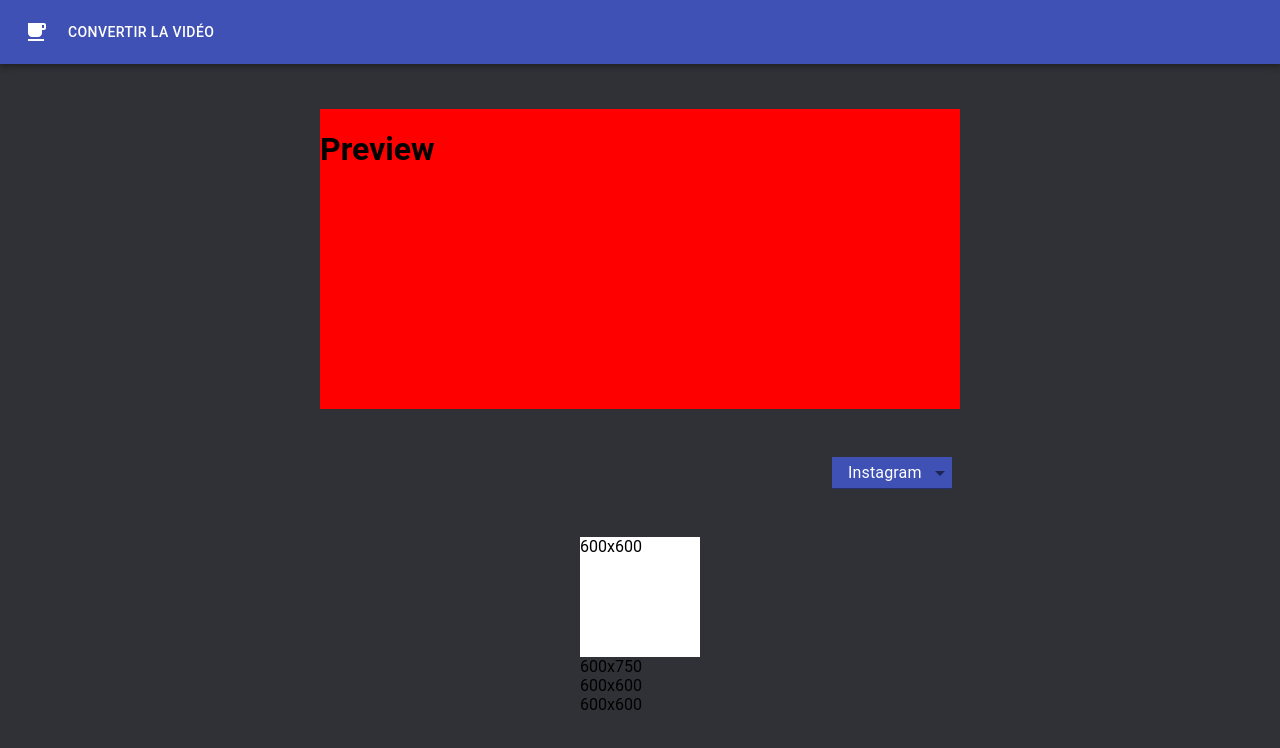
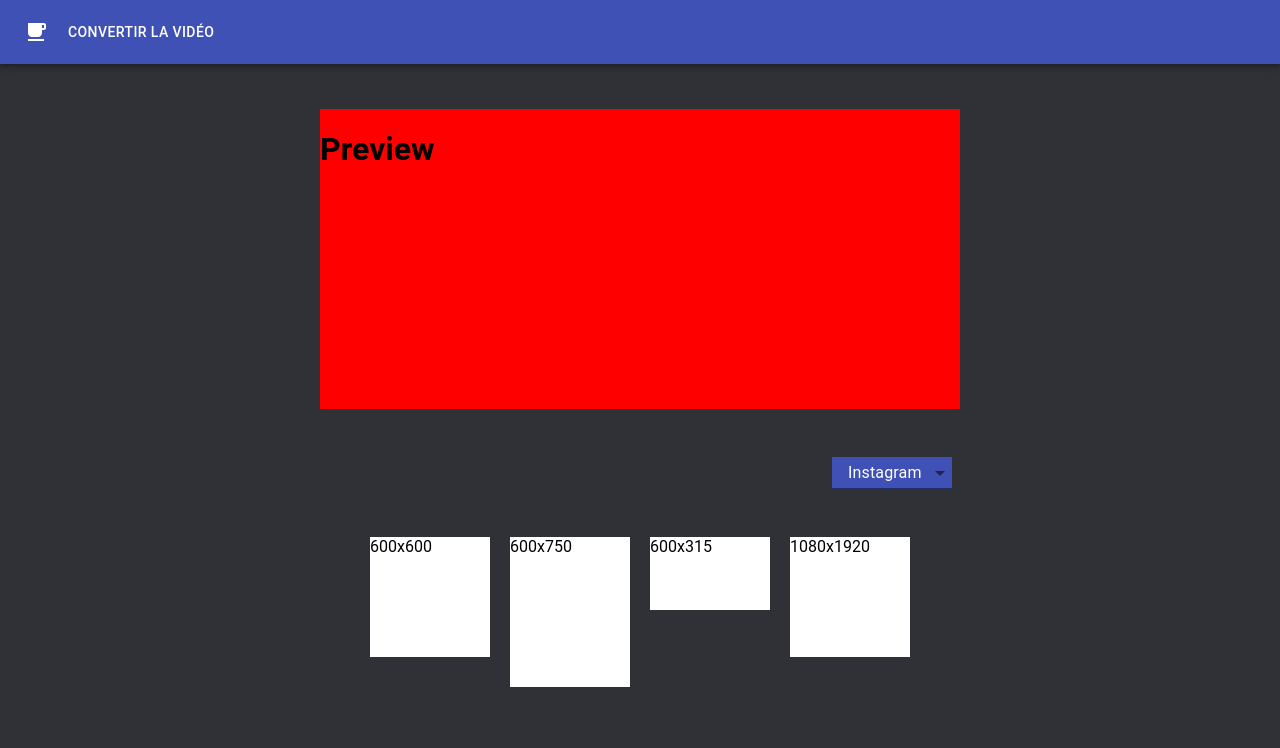
Before and after one commit to saveriubattesti/machinehackafe, a React (Create React App) app in the folder front/: page / in a window 1280 px wide. Both pictures are taken after typing "Sample" into the empty fields and a click on the button "CONVERTIR". Shown: the top 748 px of the page. Built offline with nearby package versions, Linux system fonts and the light colour scheme.

Commit message:
refresh 2

```diff
--- a/front/src/Home.js
+++ b/front/src/Home.js
@@ -68,7 +68,34 @@ const useStyles = makeStyles((theme) => ({
         width: 120,
         height: 120,
         background: "white",
-    }
+        marginLeft: 10,
+        marginRight: 10,
+    },
+    instagramVertical: {
+        width: 120,
+        height: 150,
+        background: "white",
+        marginLeft: 10,
+        marginRight: 10,
+    },
+    instagramHorizontal: {
+        width: 120,
+        height: 73,
+        background: "white",
+        marginLeft: 10,
+        marginRight: 10,
+    },
+    instagramStory: {
+        width: 120,
+        height: 120,
+        background: "white",
+        marginLeft: 10,
+        marginRight: 10,
+    },
+    formatContainer: {
+        display: "flex",
+
+    },
 }));
 
 export default function Home() {
@@ -132,11 +159,11 @@ export default function Home() {
                         </Select>
                     </FormControl>
                     <div className={classes.formatsContainer}>
-                        <div className={classes.instagramFormats}>
+                        <div className={classes.formatContainer}>
                             <div className={classes.instagramCarre}>600x600</div>
                             <div className={classes.instagramVertical}>600x750</div>
-                            <div className={classes.instagramHorizontal}>600x600</div>
-                            <div className={classes.instagramStory}>600x600</div>
+                            <div className={classes.instagramHorizontal}>600x315</div>
+                            <div className={classes.instagramStory}>1080x1920</div>
                         </div>
                     </div>
 
```
